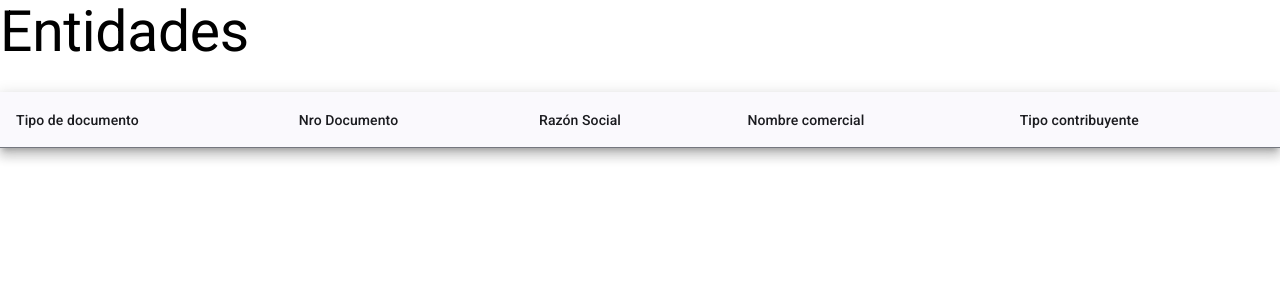
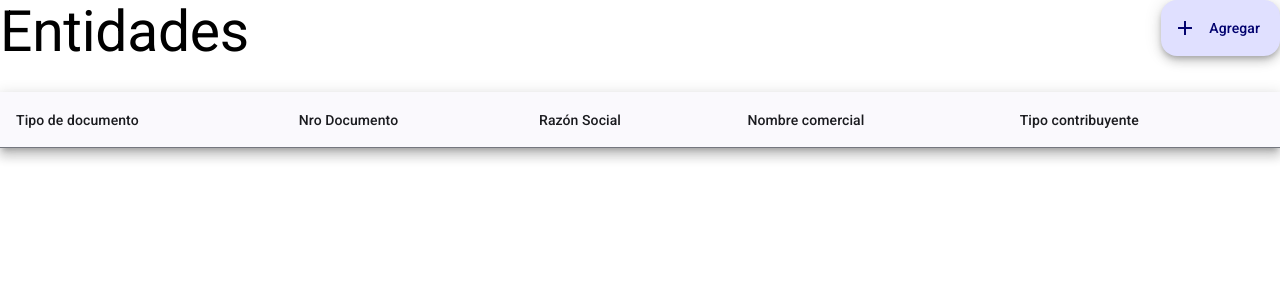
Before and after one commit to artmadeit/prueba-ui-sintad, an Angular app: page /entidades in a window 1280 px wide. Shown: the top 300 px of the page. Built offline with nearby package versions, Linux system fonts and the light colour scheme.

Commit message:
style: add button and space between idea

```diff
--- a/src/app/entidades/entidades.component.html
+++ b/src/app/entidades/entidades.component.html
@@ -1,4 +1,10 @@
-<h1>Entidades</h1>
+<div class="flex justify-between">
+    <h1>Entidades</h1>
+    <button mat-fab extended>
+        <mat-icon>add</mat-icon>
+        Agregar
+    </button>
+</div>
 <table mat-table [dataSource]="dataSource" class="mat-elevation-z8">
     <ng-container matColumnDef="tipoDocumento">
         <th mat-header-cell *matHeaderCellDef> Tipo de documento </th>
--- a/src/app/entidades/entidades.component.ts
+++ b/src/app/entidades/entidades.component.ts
@@ -1,11 +1,13 @@
 import { Component } from '@angular/core';
 import { MatTableModule } from '@angular/material/table';
 import { Entidad } from './entidad';
+import { MatIconModule } from '@angular/material/icon';
+import { MatButtonModule } from '@angular/material/button';
 
 @Component({
   selector: 'app-entidades',
   standalone: true,
-  imports: [MatTableModule],
+  imports: [MatTableModule, MatIconModule, MatButtonModule],
   templateUrl: './entidades.component.html',
   styleUrl: './entidades.component.scss'
 })
--- a/src/styles.scss
+++ b/src/styles.scss
@@ -2,3 +2,13 @@
 
 html, body { height: 100%; }
 body { margin: 0; font-family: Roboto, "Helvetica Neue", sans-serif; }
+
+// Like tailwind specific classes
+
+.flex {
+    display: flex;
+}
+
+.justify-between {
+    justify-content: space-between;
+}
```
